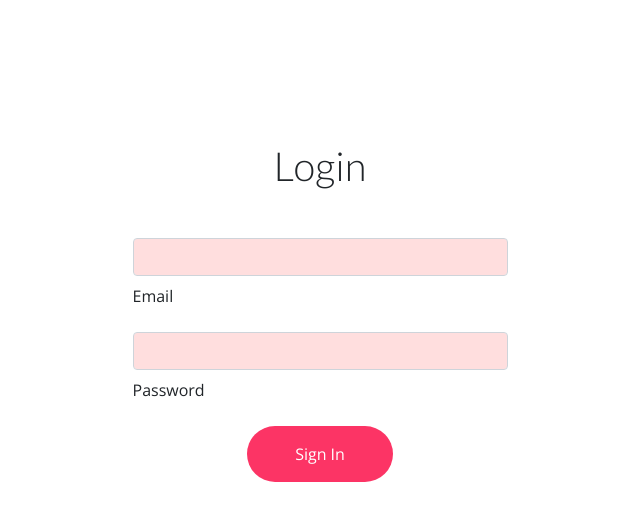
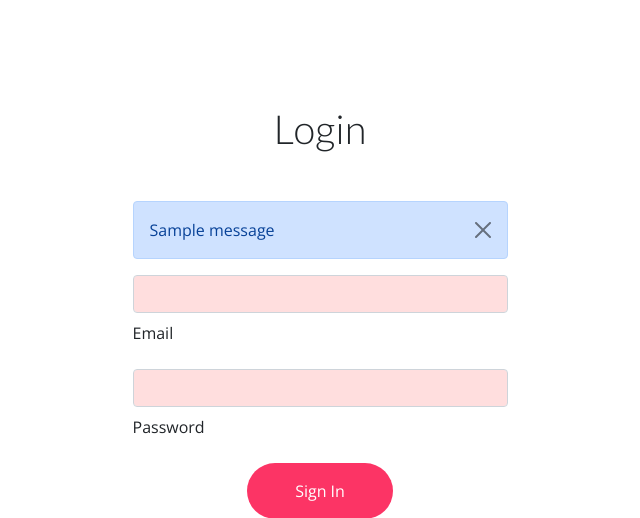
Before and after one commit to melmai/pixapets, a Flask app: page /login in a window 1280 px wide. Shown: the part 71-589 px from the top of the page, without its empty margins (320-960 px from the left). Run offline with Flask 3, Linux system fonts and the light colour scheme; tables that the repository leaves empty hold one stand-in row (values such as "Sample post"); one stand-in notice (Sample message) is shown.

Commit message:
adds error flashes for login

```diff
--- a/templates/login.html
+++ b/templates/login.html
@@ -6,6 +6,20 @@
 <div class="d-flex flex-column justify-content-center align-items-center login-container">
   <div class="w-75">
     <h1 class="mb-5 text-center">Login</h1>
+
+      <!-- Error messages -->
+      {% with messages = get_flashed_messages() %}
+        {% if messages %}
+        <div class="alert alert-primary alert-dismissible fade show" role="alert">
+          <button type="button" class="btn-close" data-bs-dismiss="alert" aria-label="Close"></button>
+          {% for message in messages %}
+            {{ message }}
+          {% endfor %}
+        </div>
+        {% endif %}
+      {% endwith %}
+
+      <!-- Login Form -->
       <form action="{{ url_for('login') }}" method="POST">
         {{ login.csrf_token }}
 
```
